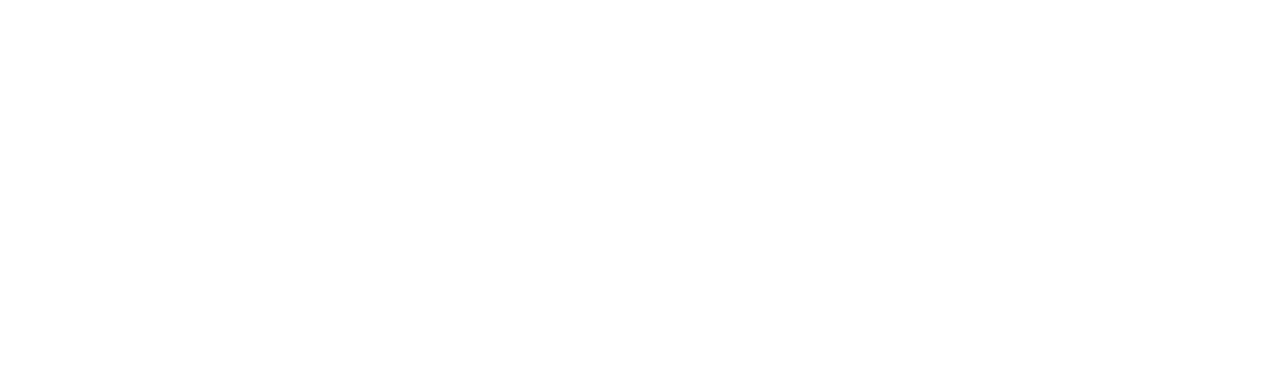
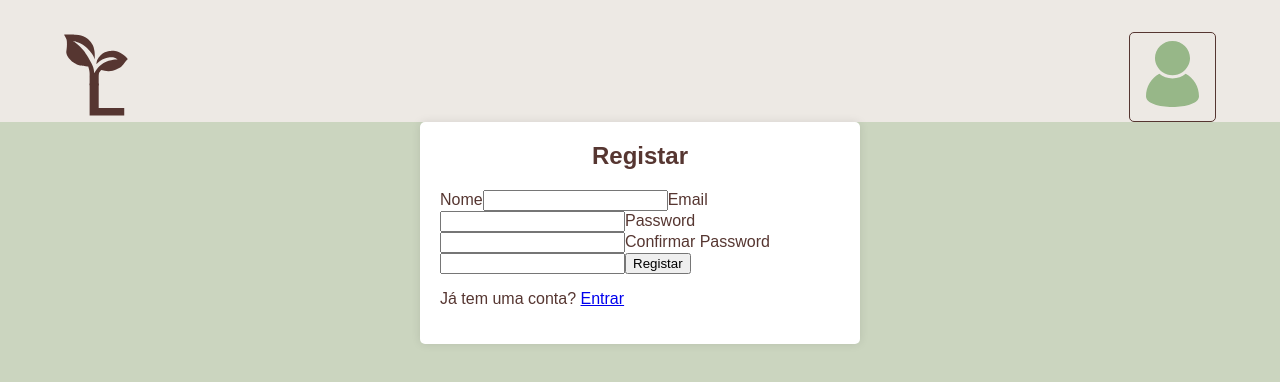
Before and after one commit to joaopino/Shift2023, a React (Create React App) app in the folder app/frontend/: page /register in a window 1280 px wide. Before the commit this address had no page. Shown: the top 382 px of the page. Built offline with nearby package versions, Linux system fonts and the light colour scheme.

Commit message:
register in progress, navbar in progress

```diff
--- a/app/frontend/src/App.js
+++ b/app/frontend/src/App.js
@@ -2,13 +2,14 @@
 
 import { Route, Routes } from "react-router-dom";
 
-import { Landing } from "./containers"
+import { Landing, Register } from "./containers"
 
 const App = () => {
   return (
     <div>
       <Routes>
         <Route exact path="/" element={<Landing />} />
+        <Route exact path="/register" element={<Register />} />
       </Routes>
     </div>
   );
--- a/app/frontend/src/components/Navbar/Navbar.css
+++ b/app/frontend/src/components/Navbar/Navbar.css
@@ -3,6 +3,7 @@
     justify-content: space-between;
     align-items: center;
     width: 100%;
+    background-color: var(--color-white);
 }
 
 .navbar-logo {
@@ -11,8 +12,23 @@
     padding: 2rem 0rem 0rem 4rem;
 }
 
+.navbar-logo img {
+    width: 4rem;
+}
+
 .navbar-login {
     display: flex;
     justify-content: flex-end;
     padding: 2rem 4rem 0rem 0rem;
 }
+
+.navbar-login a {
+    text-decoration: none;
+    color: var(--color-brown);
+    font-size: 1.5rem;
+    font-weight: 700;
+    padding: 0.5rem 1rem;
+    border: 1px solid var(--color-brown);
+    border-radius: 5px;
+    transition: all 0.3s ease-in-out;
+}
--- a/app/frontend/src/components/Navbar/Navbar.jsx
+++ b/app/frontend/src/components/Navbar/Navbar.jsx
@@ -3,8 +3,6 @@
 import './Navbar.css'
 
 const Navbar = () => {
-    // const [toggleMenu, setToggleMenu] = React.useState(false);
-
     return (
         <nav className='Navbar'>
             <div className="navbar-logo">
@@ -12,7 +10,9 @@
             </div>
 
             <div className="navbar-login">
-                <img src={images.green_little_guy} alt="" />
+                <a href="/#">
+                    <img src={images.green_little_guy} alt="" />
+                </a>
             </div>
         </nav>
     )
--- a/app/frontend/src/containers/Landing/Landing.css
+++ b/app/frontend/src/containers/Landing/Landing.css
@@ -1,27 +1,22 @@
-.Landing {
+.app_landing {
     height: 100vh;
+    background-color: var(--color-white);
 
     display: flex;
     flex-direction: column;
     align-items: center;
     justify-content: space-between;
-
-    background-color: var(--color-white);
 }
 
-.Landing-Nav {
-    width: 100%;
-}
-
-.Landing-Body {
+.app_landing-body {
     width: 100%;
     height: 100%;
     display: flex;
     align-items: center;
     justify-content: center;
-    padding: 0 0 5rem 0;
 }
 
-.Landing-Body img {
+.app_landing-body img {
     width: 86vw;
+    align-self: center;
 }
--- a/app/frontend/src/containers/Landing/Landing.jsx
+++ b/app/frontend/src/containers/Landing/Landing.jsx
@@ -6,11 +6,9 @@
 
 function Landing() {
     return (
-        <div className="Landing">
-            <div className="Landing-Nav">
-                <Navbar />
-            </div>
-            <section className="Landing-Body">
+        <div className="app_landing">
+            <Navbar />
+            <section className="app_landing-body">
                 <img src={images.logo} alt="Localee_logo" />
             </section>
         </div>
--- /dev/null
+++ b/app/frontend/src/containers/Register/Register.css
@@ -0,0 +1,35 @@
+.app_register {
+    width: 100%;
+    height: 100vh;
+    background: rgba(151, 183, 136, 0.4);
+    display: flex;
+    flex-direction: column;
+}
+
+.app_register-container {
+    width: 100%;
+
+    display: flex;
+    justify-content: center;
+    align-items: center;
+
+    align-self: center;
+}
+
+.app_register-container-form {
+    width: 100%;
+
+    max-width: 400px;
+    margin: 0 auto;
+    padding: 20px;
+    background-color: #fff;
+    border-radius: 5px;
+    box-shadow: 0 0 10px 0 rgba(0, 0, 0, 0.1);
+}
+
+.app_register-container-form h1 {
+    margin: 0 0 20px;
+    font-size: 24px;
+    font-weight: 700;
+    text-align: center;
+}
--- /dev/null
+++ b/app/frontend/src/containers/Register/Register.jsx
@@ -0,0 +1,41 @@
+import React from 'react'
+import { Navbar } from '../../components'
+import images from '../../constants'
+
+import './Register.css'
+
+function Register() {
+	return (
+		<div className="app_register">
+			<Navbar />
+			<div className="app_register-container">
+				<div className="app_register-container-form">
+					<h1>Registar</h1>
+					<form action="">
+						<div className="app_register-container-form-input">
+							<label htmlFor="name">Nome</label>
+							<input type="text" name="name" id="name" />
+
+							<label htmlFor="email">Email</label>
+							<input type="email" name="email" id="email" />
+
+							<label htmlFor="password">Password</label>
+							<input type="password" name="password" id="password" />
+
+							<label htmlFor="confirmPassword">Confirmar Password</label>
+							<input type="password" name="confirmPassword" id="confirmPassword" />
+
+							<button type="submit">Registar</button>
+
+							<div className="app_register-container-form-input-footer">
+								<p>Já tem uma conta? <a href="/login">Entrar</a></p>
+							</div>
+						</div>
+					</form>
+				</div>
+			</div>
+		</div>
+	)
+}
+
+export default Register
--- a/app/frontend/src/containers/index.js
+++ b/app/frontend/src/containers/index.js
@@ -1,3 +1,4 @@
 import Landing from "./Landing/Landing";
+import Register from "./Register/Register";
 
-export { Landing };
+export { Landing, Register };
--- a/app/frontend/src/index.css
+++ b/app/frontend/src/index.css
@@ -1,10 +1,12 @@
 body {
   margin: 0;
-  font-family: -apple-system, BlinkMacSystemFont, 'Segoe UI', 'Roboto', 'Oxygen',
-    'Ubuntu', 'Cantarell', 'Fira Sans', 'Droid Sans', 'Helvetica Neue',
-    sans-serif;
+  font-family: 'Montserrat', sans-serif;
+  font-style: normal;
+  color: var(--color-brown);
   -webkit-font-smoothing: antialiased;
   -moz-osx-font-smoothing: grayscale;
+
+  background-color: var(--color-white);
 }
 
 code {
```
